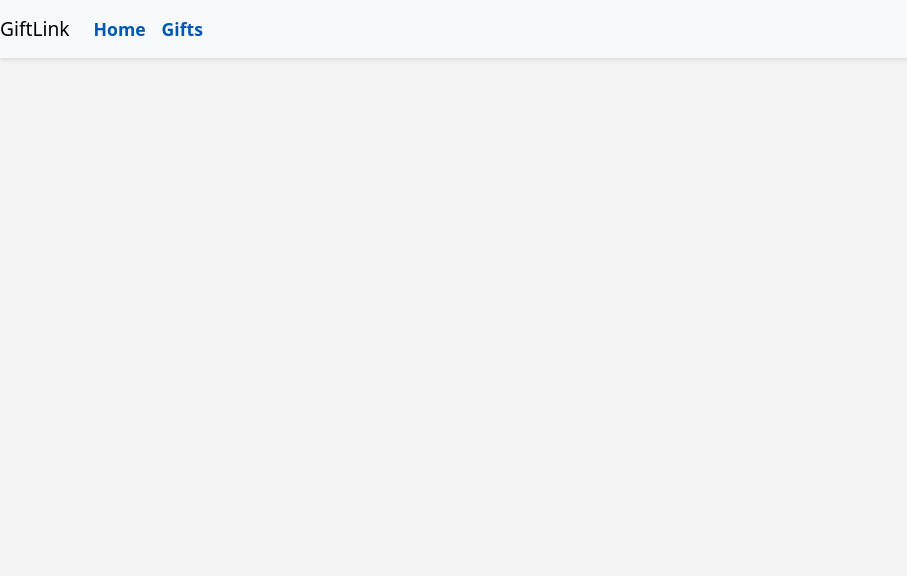
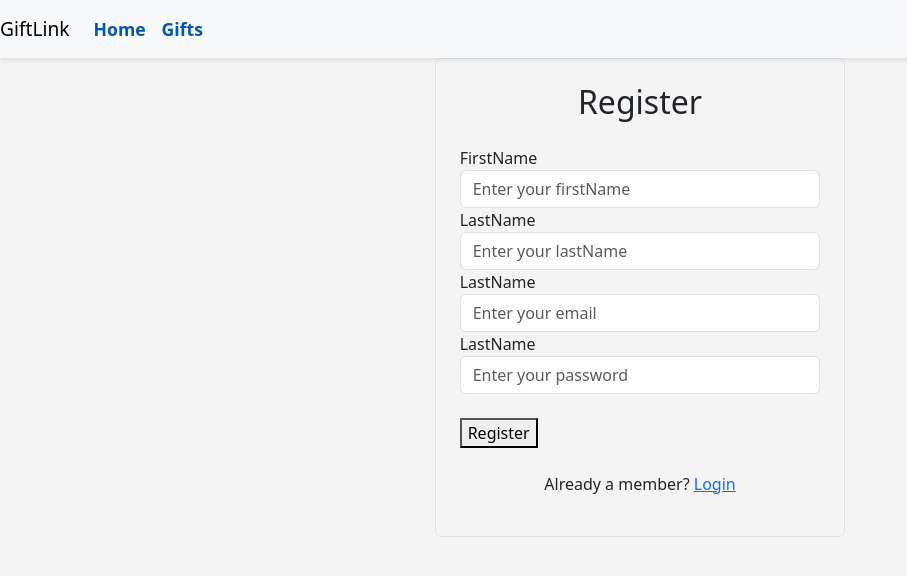
Before and after one commit to skypsnet/fullstack-capstone-project, a React (Create React App) app in the folder giftlink-frontend/: page /app/register in a window 1280 px wide. Before the commit this address had no page. Shown: the top 576 px of the page, without its empty margins (0-907 px from the left). Built offline with nearby package versions, Linux system fonts and the light colour scheme.

Commit message:
FrontEnd changed DetailsPage added

```diff
--- a/giftlink-frontend/src/App.js
+++ b/giftlink-frontend/src/App.js
@@ -4,9 +4,12 @@ import MainPage from './components/MainPage/MainPage';
 import 'bootstrap/dist/css/bootstrap.min.css';
 import './App.css';
 import Navbar from './components/Navbar/Navbar';
+import RegisterPage from './components/RegisterPage/RegisterPage';
+import LoginPage from './components/LoginPage/LoginPage';
+import DetailsPage from './components/DetailsPage/DetailsPage';
 
 function App() {
-
+  const navigate = useNavigate();
   return (
     <>
         <Navbar/>
@@ -14,6 +17,9 @@ function App() {
           {/* the final code will not pass the products to every page, but each page will call the server API */}
           <Route path="/" element={<MainPage />} />
           <Route path="/app" element={<MainPage />} />
+          <Route path="/app/register" element={<RegisterPage/>}/>
+          <Route path="/app/login"  element={<LoginPage/>}/>
+          <Route path='/app/product/:productId' element={<DetailsPage/>} />
         </Routes>
         </>
   );
--- a/giftlink-frontend/src/components/DetailsPage/DetailsPage.css
+++ b/giftlink-frontend/src/components/DetailsPage/DetailsPage.css
@@ -1,35 +1,42 @@
 /* Style for image placeholder */
 .image-placeholder-large {
     /* Task 1 styling */
-    {{insert code here}}
+    width: 100%;
+    height: 400px;
+    position: relative;
+    background-color: antiquewhite;
 }
 
 /* Style for product image */
 .product-image-large {
     /* Task 2 styling */
-    {{insert code here}}
+    object-fit: cover;
+    width: 100%;
 }
 
 /* Style for 'no image available' placeholder */
 .no-image-available-large {
     /* Task 3 styling */
-    {{insert code here}}
+    flex: auto;
+    background-color: aqua;
 }
 
 /* Style for card header */
 .card-header {
     /* Task 4 styling */
-    {{insert code here}}
+    background-color: aqua;
+    color: white;
 }
 
 /* Style for details title */
 .details-title {
     /* Task 5 styling */
-    {{insert code here}}
+    font-size: medium;
+    color: black;
 }
 
 /* Style for comments section */
 .comments-section {
     /* Task 6 styling */
-    {{insert code here}}
+    background-color: beige;
 }
--- a/giftlink-frontend/src/components/DetailsPage/DetailsPage.js
+++ b/giftlink-frontend/src/components/DetailsPage/DetailsPage.js
@@ -1,6 +1,7 @@
 import React, { useEffect, useState } from 'react';
 import { useParams, useNavigate } from 'react-router-dom';
 import './DetailsPage.css';
+import { urlConfig } from '../../config';
 
 function DetailsPage() {
     const navigate = useNavigate();
@@ -11,16 +12,18 @@ function DetailsPage() {
 
 	useEffect(() => {
         const authenticationToken = sessionStorage.getItem('auth-token');
-        if (!authenticationToken) {
+        if (authenticationToken) {
 			// Task 1: Check for authentication and redirect
-            {{insert code here}}
+            navigate('/app/login');
         }
 
         // get the gift to be rendered on the details page
         const fetchGift = async () => {
             try {
 				// Task 2: Fetch gift details
-                const response ={{insert code here}}
+                let url = `${urlConfig.backendUrl}/api/gifts/${productId}`;
+                console.log(url)
+                const response = await fetch(url)
                 if (!response.ok) {
                     throw new Error('Network response was not ok');
                 }
@@ -36,14 +39,14 @@ function DetailsPage() {
         fetchGift();
 
 		// Task 3: Scroll to top on component mount
-		{{ insert code here }}
+		/* window.scrollTop(0,0); */
 
     }, [productId]);
 
 
     const handleBackClick = () => {
 		// Task 4: Handle back click
-		{{ insert code here }}
+		navigate(-1)
 	};
 
 	//The comments have been hardcoded for this project.
@@ -87,32 +90,34 @@ return (
                         {gift.image ? (
 			// Task 5: Display gift image
 			/*insert code here*/
+                             <img src={gift.image} alt={gift.name} className='product-image-large'></img>
                         ) : (
                             <div className="no-image-available-large">No Image Available</div>
                         )}
                     </div>
-                    // Task 6: Display gift details
+                    {/* // Task 6: Display gift details */}
                     	<p><strong>Category:</strong>
-				{/* insert code here  */}
+				{gift.category}
+
 			</p>
                     	<p><strong>Condition:</strong>
-				{/* insert code here  */}
+				{gift.condition}
                     	</p>
                     	<p><strong>Date Added:</strong>
-				{/* insert code here  */}
+				{gift.date_added}
                         </p>
                     	<p><strong>Age (Years):</strong>
-				{/* insert code here  */}
+				{gift.age_years}
                     	</p>
                     	<p><strong>Description:</strong>
-				{/* insert code here  */}
+				{gift.description}
                     	</p>
                 </div>
             </div>
             <div className="comments-section mt-4">
                 <h3 className="mb-3">Comments</h3>
-				// Task 7: Render comments section by using the map function to go through all the comments
-				{{ insert code here }} => (
+				{/* // Task 7: Render comments section by using the map function to go through all the comments */}
+				{comments.map((comment, index)=>(
                     <div key={index} className="card mb-3">
                         <div className="card-body">
                             <p className="comment-author"><strong>{comment.author}:</strong></p>
--- /dev/null
+++ b/giftlink-frontend/src/components/LoginPage/LoginPage.css
@@ -0,0 +1,44 @@
+.login-card {
+    background-color: #fff;
+    box-shadow: 0px 4px 8px rgba(0, 0, 0, 0.1);
+}
+
+.login-card .form-label {
+    font-weight: 600;
+}
+
+.login-card input {
+    border-radius: 0.25rem;
+}
+
+.login-card .btn {
+    padding: 0.5rem 1rem;
+    border-radius: 0.25rem;
+}
+
+.login-card .btn-primary {
+    background-color: #0056b3;
+    border: none;
+}
+
+.login-card .btn-secondary {
+    background-color: #dc3545;
+    border: none;
+}
+
+.login-card .text-primary {
+    color: #0056b3;
+}
+
+.login-card .text-secondary {
+    color: #6c757d;
+}
+
+/* Additional styles */
+a.text-primary:hover {
+    text-decoration: underline;
+}
+
+a.text-secondary:hover {
+    text-decoration: underline;
+}
--- /dev/null
+++ b/giftlink-frontend/src/components/LoginPage/LoginPage.js
@@ -0,0 +1,55 @@
+import React, {useState} from "react";
+
+
+
+const LoginPage = ()=>{
+
+    const [email, setEmail] = useState("");
+    const [password, setPassword] = useState("");
+
+    console.log(email)
+
+    const handleLogin = async () =>{
+         console.log("email"+email+ "  password:"+password);
+    }
+
+    return(
+     <div className="container mt-5">
+        <div className="row justify-content-center">
+          <div className="col-md-6 col-lg-4">
+            <div className="login-card p-4 border rounded">
+              <h2 className="text-center mb-4 font-weight-bold">Login</h2>
+          {/* insert code here to create input elements for the variables email and  password */}
+                <div className="mb-3">
+                    <label htmlFor="email" className="form-label">Email</label>
+                    <input
+                        id="email"
+                        type="text"
+                        className="form-control"
+                        placeholder="Enter your email"
+                        value={email}
+                        onChange={(e) => setEmail(e.target.value)}
+                    />
+                    <label htmlFor="password" className="form-label">Password</label>
+                    <input
+                        id="passsword"
+                        type="password"
+                        className="form-control"
+                        placeholder="Enter your password"
+                        onChange={(e) => setPassword(e.target.value)}
+                    />
+                </div>
+          {/* insert code here to create a button that performs the `handleLogin` function on click */}
+                <button className="btn btn-primary w-100 mb-3" onClick={handleLogin} >Login</button>
+                <p className="mt-4 text-center">
+                    New here? <a href="/app/register" className="text-primary">Register Here</a>
+                </p>
+            </div>
+          </div>
+        </div>
+      </div>
+    )
+
+};
+
+export default LoginPage;
--- /dev/null
+++ b/giftlink-frontend/src/components/RegisterPage/RegisterPage.css
@@ -0,0 +1,35 @@
+.register-card {
+    background-color: #fff;
+    box-shadow: 0px 4px 8px rgba(0, 0, 0, 0.1);
+}
+.register-card .form-label {
+    font-weight: 600;
+}
+.register-card input {
+    border-radius: 0.25rem;
+}
+.register-card .btn {
+    padding: 0.5rem 1rem;
+    border-radius: 0.25rem;
+}
+.register-card .btn-primary {
+    background-color: #0056b3;
+    border: none;
+}
+.register-card .btn-secondary {
+    background-color: #dc3545;
+    border: none;
+}
+.register-card .text-primary {
+    color: #0056b3;
+}
+.register-card .text-secondary {
+    color: #6c757d;
+}
+/* Additional styles */
+a.text-primary:hover {
+    text-decoration: underline;
+}
+a.text-secondary:hover {
+    text-decoration: underline;
+}
--- /dev/null
+++ b/giftlink-frontend/src/components/RegisterPage/RegisterPage.js
@@ -0,0 +1,76 @@
+import React, {useState} from 'react';
+
+const RegisterPage = ()=>{
+
+    const [data, setData] = useState({
+        firstName : "",
+        lastName : "",
+        email: "",
+        password: ""
+    });
+
+
+    const handleRegister = async ()=>{
+           console.log("Hola Mundo")
+    }
+
+    return(
+        <div>
+               <div className="row justify-content-center">
+                    <div className="col-md-6 col-lg-4">
+                        <div className="register-card p-4 border rounded">
+                            <h2 className="text-center mb-4 font-weight-bold">Register</h2>
+                    {/* insert code here to create input elements for all the variables - firstName, lastName, email, password */}
+                    <div className="mb-4">
+                        <label htmlFor="firstName" className="form label"> FirstName</label>
+                        <input
+                        id="firstName"
+                        type="text"
+                        className="form-control"
+                        placeholder="Enter your firstName"
+                        value={data.firstName}
+                        onChange={(e) => setData({...setData, "firstName": e.target.value})}
+                        />
+                        <label htmlFor='lastName' className='form label'>LastName</label>
+                        <input
+                        id="lastName"
+                        type='text'
+                        className='form-control'
+                        placeholder='Enter your lastName'
+                        value={data.lastName}
+                        onChange={(e)=> setData({...setData, "lastName": e.target.value})}
+                        />
+                        <label htmlFor='email' className='form label'>LastName</label>
+                        <input
+                        id="email"
+                        type='email'
+                        className='form-control'
+                        placeholder='Enter your email'
+                        value={data.lastName}
+                        onChange={(e)=> setData({...setData, "email": e.target.value})}
+                        />
+                        <label htmlFor='lastName' className='form label'>LastName</label>
+                        <input
+                        id="password"
+                        type='text'
+                        className='form-control'
+                        placeholder='Enter your password'
+                        value={data.lastName}
+                        onChange={(e)=> setData({...setData, "password": e.target.value})}
+                        />
+                    </div>
+
+                    {/* insert code here to create a button that performs the `handleRegister` function on click */}
+
+                       <button onClick={handleRegister}>Register</button>
+                        <p className="mt-4 text-center">
+                            Already a member? <a href="/app/login" className="text-primary">Login</a>
+                        </p>
+                         </div>
+                    </div>
+                </div>
+        </div>
+    )
+};
+
+export default RegisterPage;
```
